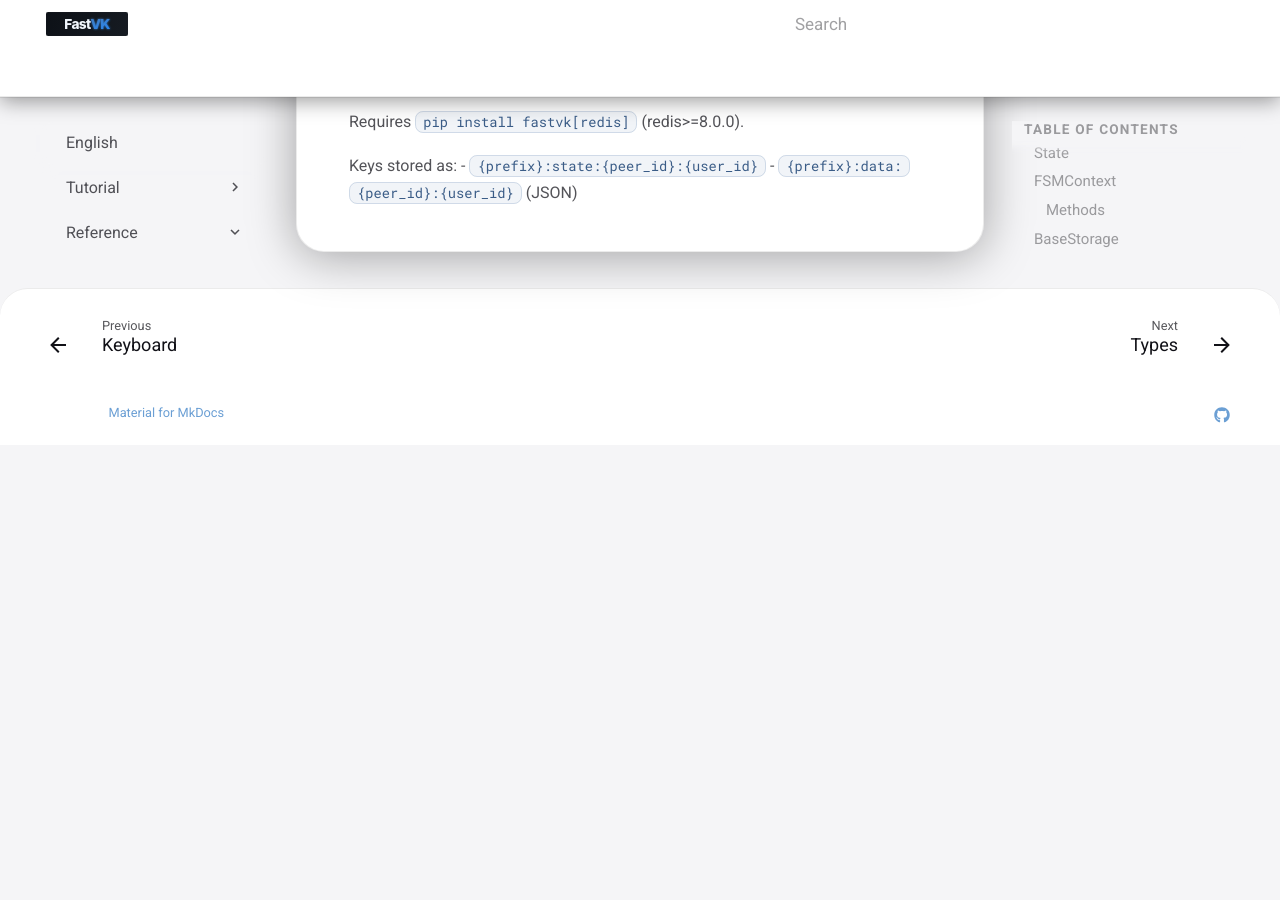
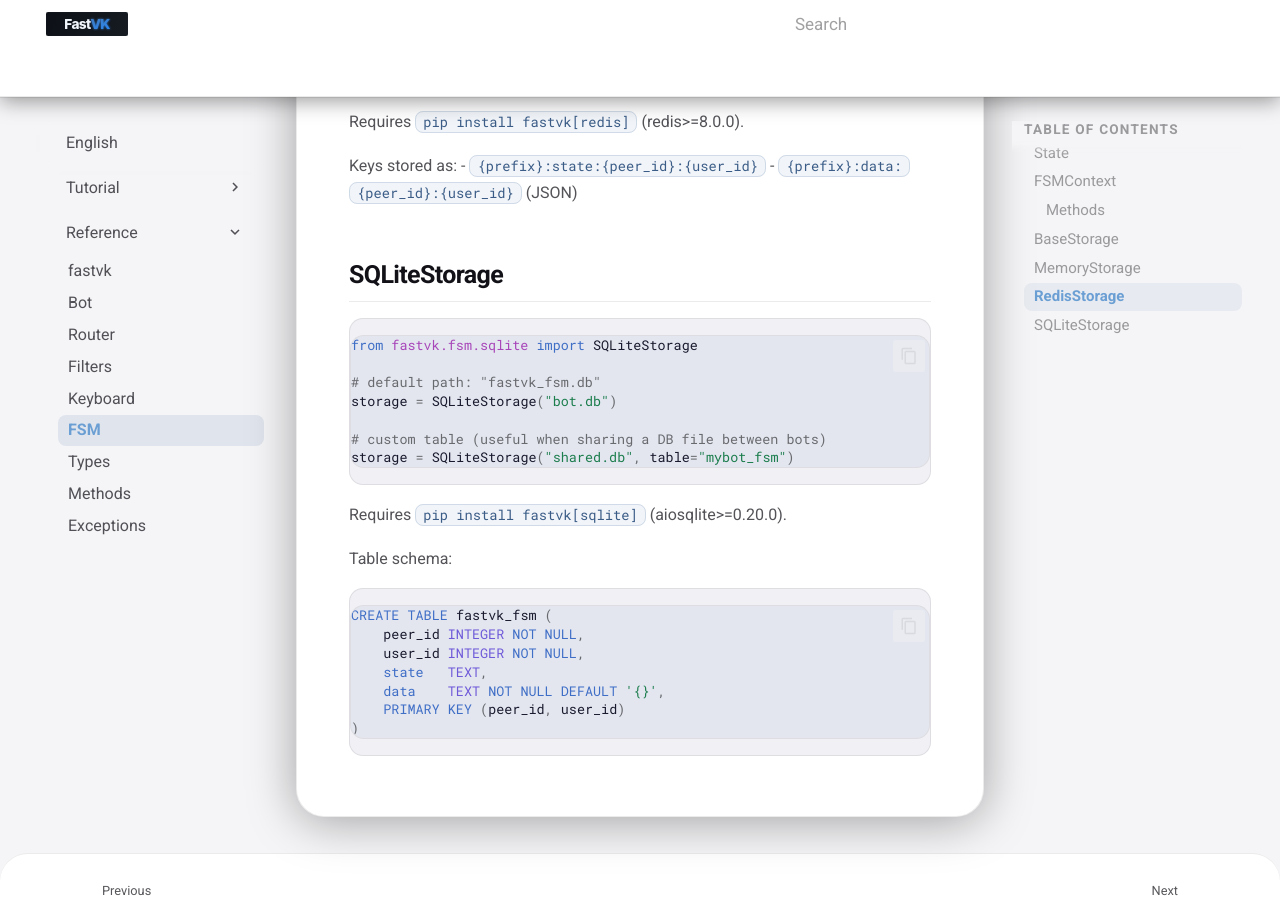
Before and after one commit to ndugram/fastvk, an MkDocs documentation site: the page built from docs/en/reference/fsm.md, in a window 1280 px wide and 900 px high, scrolled down 1996 px. Built offline with MkDocs 1.6.1 and Material for MkDocs 9.7.7, drawn with Linux system fonts in a browser that asks for light colours; comment, search, counter and statistics services are not loaded; before the commit the page ends 2441 px from its top, so only the background shows below that.

Commit message:
docs: update fsm.md

````diff
--- a/docs/en/reference/fsm.md
+++ b/docs/en/reference/fsm.md
@@ -85,3 +85,28 @@ Requires `pip install fastvk[redis]` (redis>=8.0.0).
 Keys stored as:
 - `{prefix}:state:{peer_id}:{user_id}`
 - `{prefix}:data:{peer_id}:{user_id}` (JSON)
+
+## SQLiteStorage
+
+```python
+from fastvk.fsm.sqlite import SQLiteStorage
+
+# default path: "fastvk_fsm.db"
+storage = SQLiteStorage("bot.db")
+
+# custom table (useful when sharing a DB file between bots)
+storage = SQLiteStorage("shared.db", table="mybot_fsm")
+```
+
+Requires `pip install fastvk[sqlite]` (aiosqlite>=0.20.0).
+
+Table schema:
+```sql
+CREATE TABLE fastvk_fsm (
+    peer_id INTEGER NOT NULL,
+    user_id INTEGER NOT NULL,
+    state   TEXT,
+    data    TEXT NOT NULL DEFAULT '{}',
+    PRIMARY KEY (peer_id, user_id)
+)
+```
````
